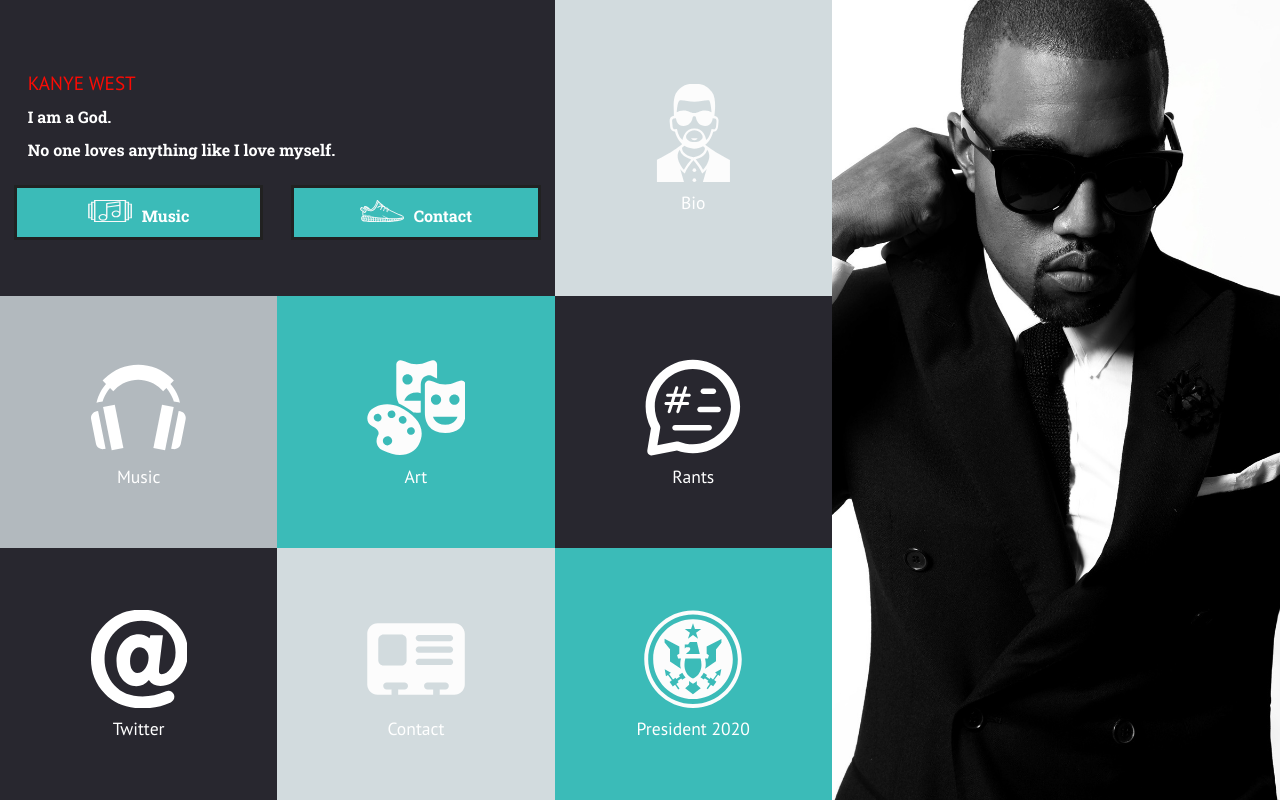
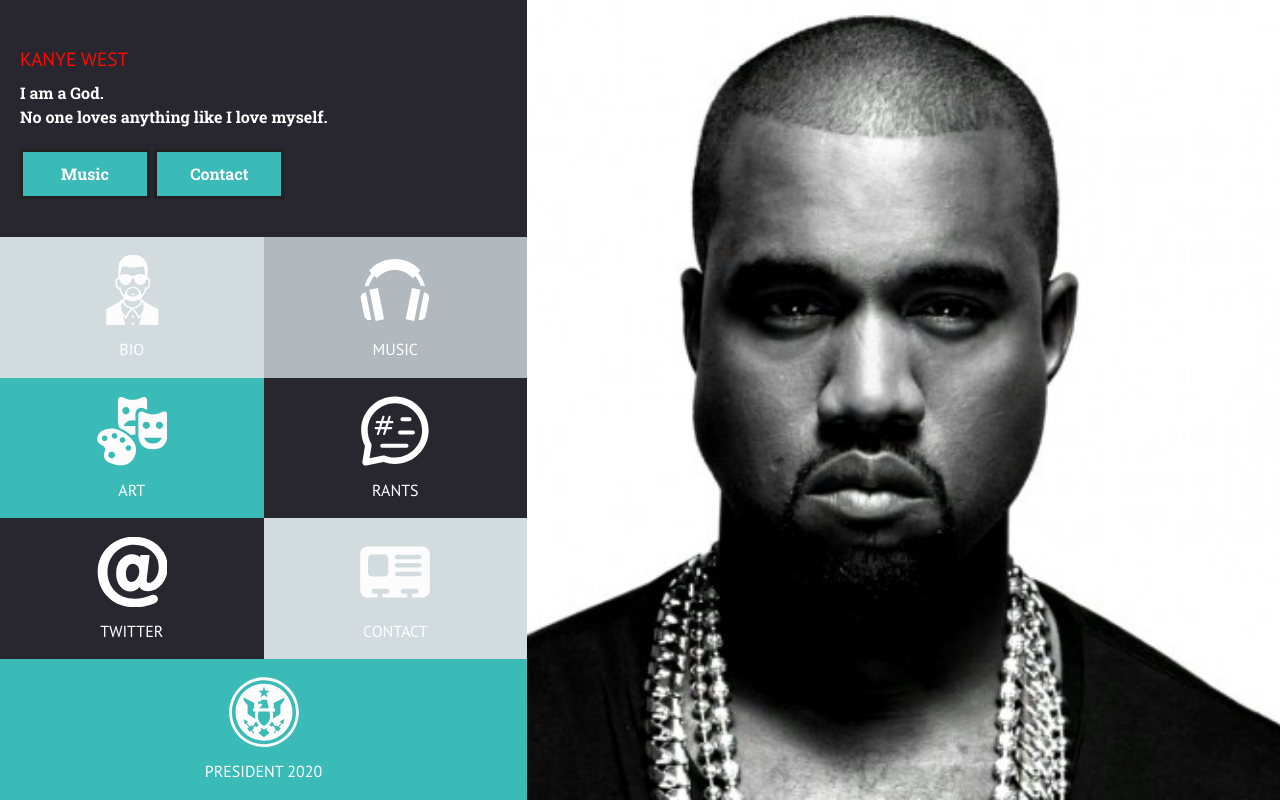
Before and after one commit to marissa27/static-comp1, a plain HTML site: page index.html in a window 1280 px wide. Drawn offline with Linux system fonts and the light colour scheme.

Commit message:
Refactoring suggestions

```diff
--- a/index.html
+++ b/index.html
@@ -9,51 +9,48 @@
     <title>KANYE WEST</title>
   </head>
   <body>
-<section id="wrapper">
-    <section class="container">
-      <article class="info-image">
-        <img class="mobile-hero" src="images/kanye2.jpg">
-      </article>
-      <article class="one">
-        <h1>KANYE WEST</h1>
-          <p class="intro">I am a God.</p>
-          <p class="intro">No one loves anything like I love myself.</p>
-          <div class="btns">
-          <button><img class="btn-icon" src="images/music-player.svg">Music</button>
-          <button><img class="btn-icon" src="images/shoes.svg">Contact</button>
+    <section class="hero-image">
+    </section>
+    <section class="grid">
+      <article class="box heading">
+        <div class="heading-content">
+          <h1>KANYE WEST</h1>
+            <h2>I am a God.</h2>
+            <h2>No one loves anything like I love myself.</h2>
+            <div class="buttons-container">
+              <button class="btn-music">Music</button>
+              <button class="btn-contact">Contact</button>
+            </div>
         </div>
       </article>
-      <article class="two box">
-        <img class="icon" src="images/kanye.svg">
+      <article class="box bio">
+        <img class="icon" src="images/kanye.svg" alt="bio icon">
         <p>Bio</p>
       </article>
-      <article class="three box">
-        <img class="icon" src="images/music.svg">
+      <article class="box music">
+        <img class="icon" src="images/music.svg" alt="music icon">
         <p>Music</p>
       </article>
-      <article class="four box">
-        <img class="icon" src="images/arts.svg">
+      <article class="box art">
+        <img class="icon" src="images/arts.svg" alt="art icon">
         <p>Art</p>
       </article>
-      <article class="five box">
-        <img class="icon" src="images/rants.svg">
+      <article class="box rants">
+        <img class="icon" src="images/rants.svg" alt="rants icon">
         <p>Rants</p>
       </article>
-      <article class="six box">
-        <img class="icon" src="images/twitter.svg">
+      <article class="box twitter">
+        <img class="icon" src="images/twitter.svg" alt="twitter icon">
         <p>Twitter</p>
       </article>
-      <article class="seven box">
-        <img class="icon" src="images/contact.svg">
+      <article class="box contact">
+        <img class="icon" src="images/contact.svg" alt="contact icon">
         <p>Contact</p>
       </article>
-      <article class="eight box">
-        <img class="icon" src="images/president.svg">
+      <article class="box potus">
+        <img class="icon" src="images/president.svg" alt="president icon">
         <p>President 2020</p>
       </article>
     </section>
-    <section class="img">
-    </section>
-  </section>
   </body>
 </html>
--- a/main.css
+++ b/main.css
@@ -1,40 +1,65 @@
+html,
 body {
+  height: 100%;
+}
+
+body {
+  display: flex;
+  flex-direction: column;
   font-family: 'PT Sans', sans-serif;
 }
 
 h1 {
-  margin: 5% 0 0 5%;
+  line-height: 2.2;
   color: #FB0B04;
   font-size: 1.2em;
 }
 
+h2 {
+  line-height: 1.5;
+  color: #fff;
+  font-family: 'Roboto Slab', serif;
+  font-size: 1em;
+}
+
 p {
-  text-align: center;
-  margin-top: 5%;
-  color: white;
-  font-size: 1.1em;
+  color: #fff;
+  line-height: 1.2;
+  text-transform: uppercase;
+}
+
+.hero-image {
+  flex-basis: 30%;
+  background: url(images/kanye2.jpg) no-repeat center;
+  background-size: cover;
+}
+
+.grid {
+  display: flex;
+  flex-wrap: wrap;
+  flex-basis: 70%;
+}
+
+.box.heading {
+  flex-basis: 100%;
+  align-items: flex-start;
+  padding: 20px;
+}
+
+.buttons-container {
+  margin-top: 20px;
 }
 
 button {
-  margin-bottom: 2%;
-  padding: 2%;
-  width: 45%;
-  background-color:#3BBBB8;
+  display: inline-block;
+  min-width: 130px;
+  min-height: 50px;
+  padding: 10px;
+  background: #3bbbb8;
   border: 3px solid #212121;
   color: white;
   font-family: 'Roboto Slab', serif;
   font-size: 1em;
-}
-
-.btn-icon {
-  margin-right: 4.3%;
-  width: 20%;
-}
-
-.btns {
-  display: flex;
-  justify-content: space-around;
-  margin-top: 5%;
 }
 
 button:hover {
@@ -42,120 +67,65 @@
   color: #fff;
 }
 
-.intro {
-  margin-left: 5%;
-  margin-top: 3%;
-  color: #fff;
-  font-family: 'Roboto Slab', serif;
-  font-size: 1em;
-  text-align: left;
+.box {
+  display: flex;
+  flex-direction: column;
+  flex: 1 1 50%;
+  align-items: center;
+  justify-content: center;
 }
 
-.container {
-  display: flex;
-  flex-wrap: wrap;
+.box p {
+  margin-top: 15px;
 }
 
-.box {
-  align-items: center;
-  display: flex;
-  flex-direction: column;
-  justify-content: center;
-  padding: 2%;
-  width: 46%;
-}
-
-.img {
-  display: none;
-}
-
-.info-image {
+.heading,
+.twitter,
+.rants{
   background-color: #28272F;
 }
 
-.mobile-hero {
-  width: 100%;
+.bio,
+.contact {
+  background-color: #D2DBDE;
 }
 
-.one {
+.music {
+  background-color: #B2B9BE;
+}
+
+.art,
+.potus {
+  background-color: #3BBBB8;
+}
+
+.twitter {
   background-color: #28272F;
 }
 
-.two {
-  background-color: #D2DBDE;
-}
-
-.three {
-  background-color: #B2B9BE;
-}
-
-.four {
-  background-color: #3BBBB8;
-}
-
-.five {
-  background-color: #28272F;
-}
-
-.six {
-  background-color: #28272F;
-}
-
-.seven {
-  background-color: #D2DBDE;
-}
-
-.eight {
-  background-color: #3BBBB8;
+.potus {
   width: 100%;
 }
 
 .icon {
-  width: 25%;
+  max-width: 70px;
 }
 
-@media screen and (min-width: 550px)  {
-  #wrapper {
-    flex-wrap: wrap;
-    display: flex;
-    }
 
-  .info-image {
-    display: none;
+@media(min-width: 1120px) {
+  body {
+    flex-direction: row-reverse;
   }
-
-  .container {
-    width: 65%;
-  }
-
-  .box {
-    width: 29.333%;
-  }
-
-  .img {
-    display: block;
-    height: 100vh;
-    width: 35%;
-    background: url('images/kanye1.jpg') center top no-repeat;
-    background-size: cover;
-  }
-
-  .info {
-    width: 66.667%;
-  }
-
-  .icon {
-    width: 40%;
-  }
-
-  .one {
-    display: flex;
-    flex-direction: column;
-    justify-content: center;
-    width: 66.66%;
-  }
-
-  .hero {
-    height: 100vh;
+  .hero-image {
+    flex-basis: 100%;
   }
 }
+
+@media(min-width: 1460px) {
+  .box.heading {
+    flex: 1 1 62%;
+  }
+  .box {
+    flex: 1 1 33.3333%;
+  }
+}
```
